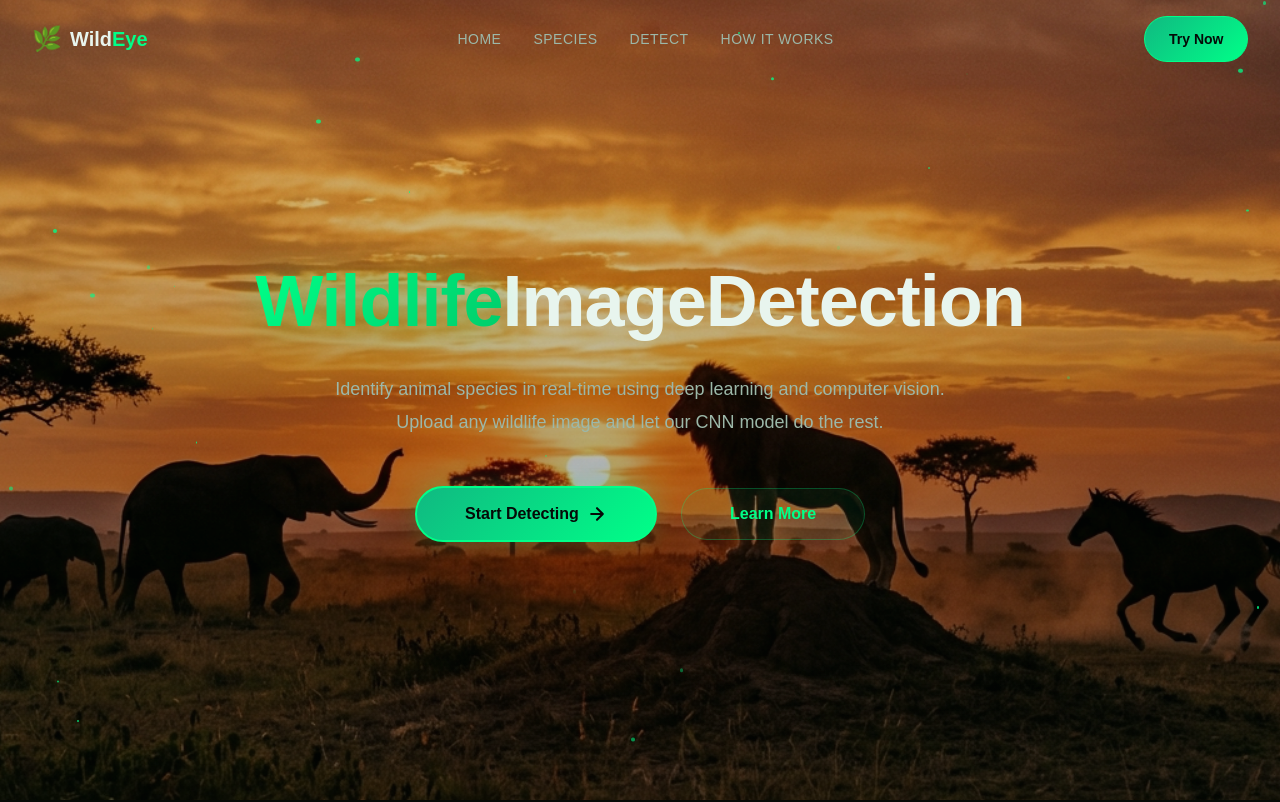
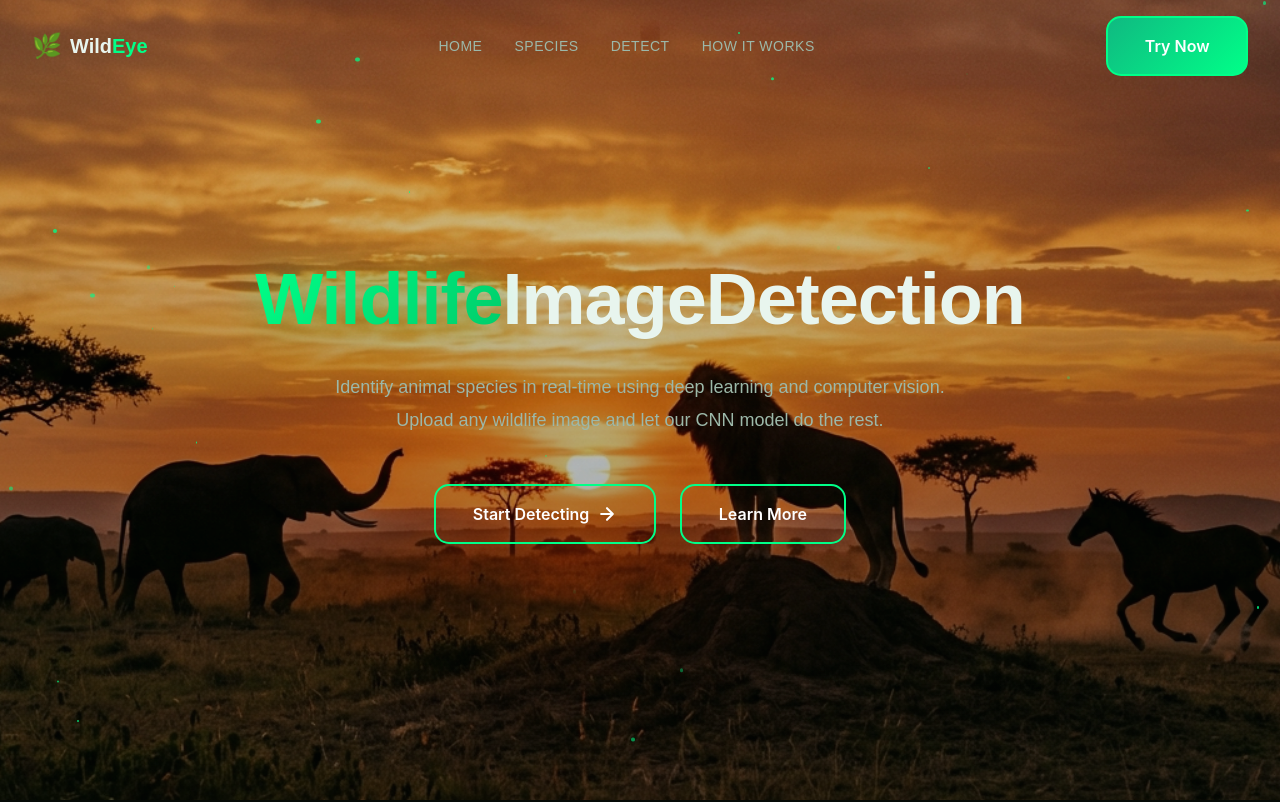
Before and after one commit to mihirv007/Wildlife_Image_detection, a React (Vite) app in the folder frontend/: page / in a window 1280 px wide. Shown: the top 802 px of the page. Built offline with nearby package versions, Linux system fonts and the light colour scheme; a web font is replaced by a local one.

Commit message:
Remove old button styles and set exact Uiverse.io e-coders button CSS globally

```diff
--- a/frontend/src/components/HeroSection.css
+++ b/frontend/src/components/HeroSection.css
@@ -128,27 +128,7 @@
 }
 
 .hero__cta {
-  display: inline-flex;
-  align-items: center;
-  gap: var(--space-sm);
-  padding: var(--space-md) var(--space-2xl);
-  border-radius: var(--radius-full);
-  font-weight: 600;
-  font-size: var(--text-base);
   text-decoration: none;
-  transition: var(--transition-base);
-}
-
-.hero__cta--primary {
-  background: linear-gradient(135deg, var(--color-accent-dim), var(--color-accent));
-  color: var(--color-bg-primary);
-  box-shadow: 0 0 25px rgba(0, 255, 136, 0.2);
-}
-
-.hero__cta--secondary {
-  border: 1.5px solid var(--color-border-hover);
-  color: var(--color-accent);
-  background: rgba(0, 255, 136, 0.05);
 }
 
 /* Stats Preview */
--- a/frontend/src/components/UploadSection.css
+++ b/frontend/src/components/UploadSection.css
@@ -112,24 +112,12 @@
 }
 
 .upload__detect-btn {
-  display: inline-flex;
-  align-items: center;
-  gap: var(--space-sm);
-  padding: var(--space-md) var(--space-2xl);
-  background: linear-gradient(135deg, var(--color-accent-dim), var(--color-accent));
-  color: var(--color-bg-primary);
-  font-weight: 700;
-  font-size: var(--text-base);
-  border-radius: var(--radius-full);
-  border: none;
-  cursor: pointer;
-  transition: var(--transition-base);
-  box-shadow: 0 0 20px rgba(0, 255, 136, 0.2);
+  /* Styled by global Uiverse button rules */
 }
 
 .upload__detect-btn:disabled {
-  opacity: 0.7;
-  cursor: not-allowed;
+  pointer-events: none;
+  opacity: 0.5;
 }
 
 .upload__loading {
@@ -141,27 +129,14 @@
 .upload__spinner {
   width: 20px;
   height: 20px;
-  border: 2.5px solid rgba(5, 10, 7, 0.3);
-  border-top-color: var(--color-bg-primary);
+  border: 2.5px solid rgba(255, 255, 255, 0.3);
+  border-top-color: #ffffff;
   border-radius: 50%;
   animation: spin 0.7s linear infinite;
 }
 
 .upload__reset-btn {
-  padding: var(--space-md) var(--space-xl);
-  border: 1.5px solid var(--color-border);
-  color: var(--color-text-secondary);
-  font-weight: 500;
-  font-size: var(--text-sm);
-  border-radius: var(--radius-full);
-  background: transparent;
-  cursor: pointer;
-  transition: var(--transition-base);
-}
-
-.upload__reset-btn:hover {
-  border-color: var(--color-border-hover);
-  color: var(--color-text-primary);
+  /* Styled by global Uiverse button rules */
 }
 
 /* Error */
--- a/frontend/src/index.css
+++ b/frontend/src/index.css
@@ -253,34 +253,33 @@ ul, ol {
 
 /* --- Responsive --- */
 
-/* --- Uiverse.io Button Effect (by e-coders) for All Site Buttons --- */
+/* --- From Uiverse.io by e-coders (Applied to all website buttons) --- */
 button,
-.uiverse-btn,
-.hero__cta,
-.navbar__cta,
+a.hero__cta,
+a.navbar__cta,
 .upload__detect-btn,
-.upload__reset-btn {
+.upload__reset-btn,
+.uiverse-btn {
  appearance: none;
-  -webkit-appearance: none;
  background-color: transparent;
-  border: 0.125em solid var(--color-accent, #00ff88);
+ border: 0.125em solid #00ff88;
  border-radius: 0.9375em;
  box-sizing: border-box;
-  color: var(--color-accent, #00ff88);
+ color: #ffffff;
  cursor: pointer;
  display: inline-flex;
  align-items: center;
  justify-content: center;
  gap: 0.5rem;
-  font-family: var(--font-body, 'Supreme', sans-serif);
+ font-family: Roobert,-apple-system,BlinkMacSystemFont,"Segoe UI",Helvetica,Arial,sans-serif,"Apple Color Emoji","Segoe UI Emoji","Segoe UI Symbol";
  font-size: 16px;
  font-weight: 600;
  line-height: normal;
  margin: 0;
-  min-height: 3.25em;
+ min-height: 3.75em;
  min-width: 0;
  outline: none;
-  padding: 0.8em 2em;
+ padding: 1em 2.3em;
  text-align: center;
  text-decoration: none;
  transition: all 300ms cubic-bezier(.23, 1, 0.32, 1);
@@ -297,49 +296,26 @@ button:disabled,
 }
 
 button:hover:not(:disabled),
-.uiverse-btn:hover,
-.hero__cta:hover,
-.navbar__cta:hover,
+a.hero__cta:hover,
+a.navbar__cta:hover,
 .upload__detect-btn:not(:disabled):hover,
-.upload__reset-btn:hover {
+.upload__reset-btn:hover,
+.uiverse-btn:hover {
  color: #051007 !important;
-  background-color: var(--color-accent, #00ff88) !important;
-  border-color: var(--color-accent, #00ff88) !important;
-  box-shadow: rgba(0, 255, 136, 0.4) 0 8px 20px !important;
+ background-color: #00ff88 !important;
+ border-color: #00ff88 !important;
+ box-shadow: rgba(0, 255, 136, 0.4) 0 8px 15px !important;
  transform: translateY(-2px) !important;
 }
 
 button:active:not(:disabled),
-.uiverse-btn:active,
-.hero__cta:active,
-.navbar__cta:active,
+a.hero__cta:active,
+a.navbar__cta:active,
 .upload__detect-btn:not(:disabled):active,
-.upload__reset-btn:active {
+.upload__reset-btn:active,
+.uiverse-btn:active {
  box-shadow: none !important;
  transform: translateY(0) !important;
-}
-
-/* Secondary style variant for hero/reset buttons to maintain contrast */
-.hero__cta--primary,
-.upload__detect-btn {
-  background-color: var(--color-accent, #00ff88);
-  color: #051007;
-  border-color: var(--color-accent, #00ff88);
-  box-shadow: rgba(0, 255, 136, 0.25) 0 4px 15px;
-}
-
-.hero__cta--secondary,
-.upload__reset-btn {
-  background-color: transparent;
-  color: var(--color-text-primary, #ffffff);
-  border-color: rgba(255, 255, 255, 0.2);
-}
-
-.hero__cta--secondary:hover,
-.upload__reset-btn:hover {
-  color: #051007 !important;
-  background-color: var(--color-accent, #00ff88) !important;
-  border-color: var(--color-accent, #00ff88) !important;
 }
 
 @media (max-width: 768px) {
```
Lines whose indentation alone changed are shown as unchanged.
